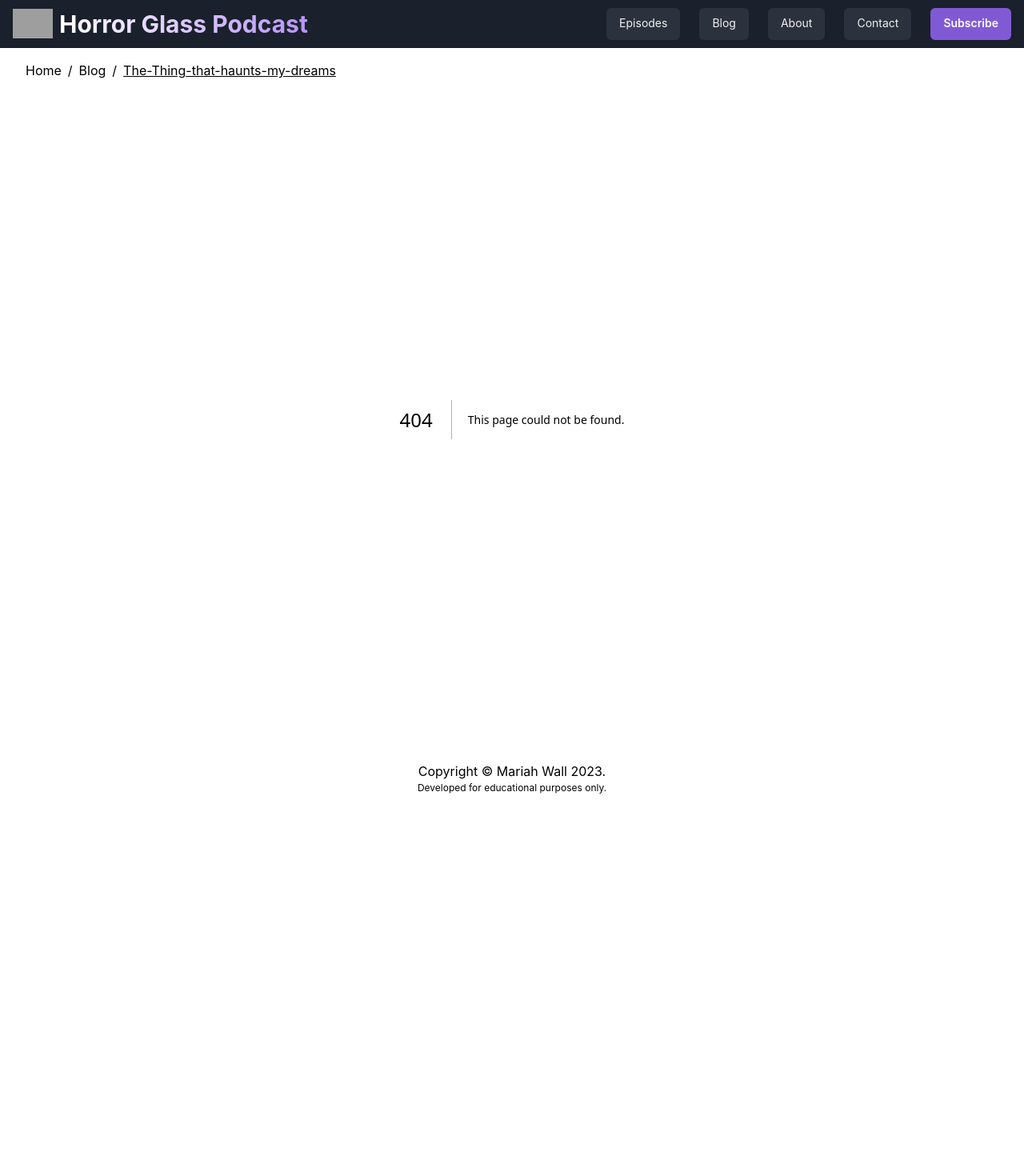
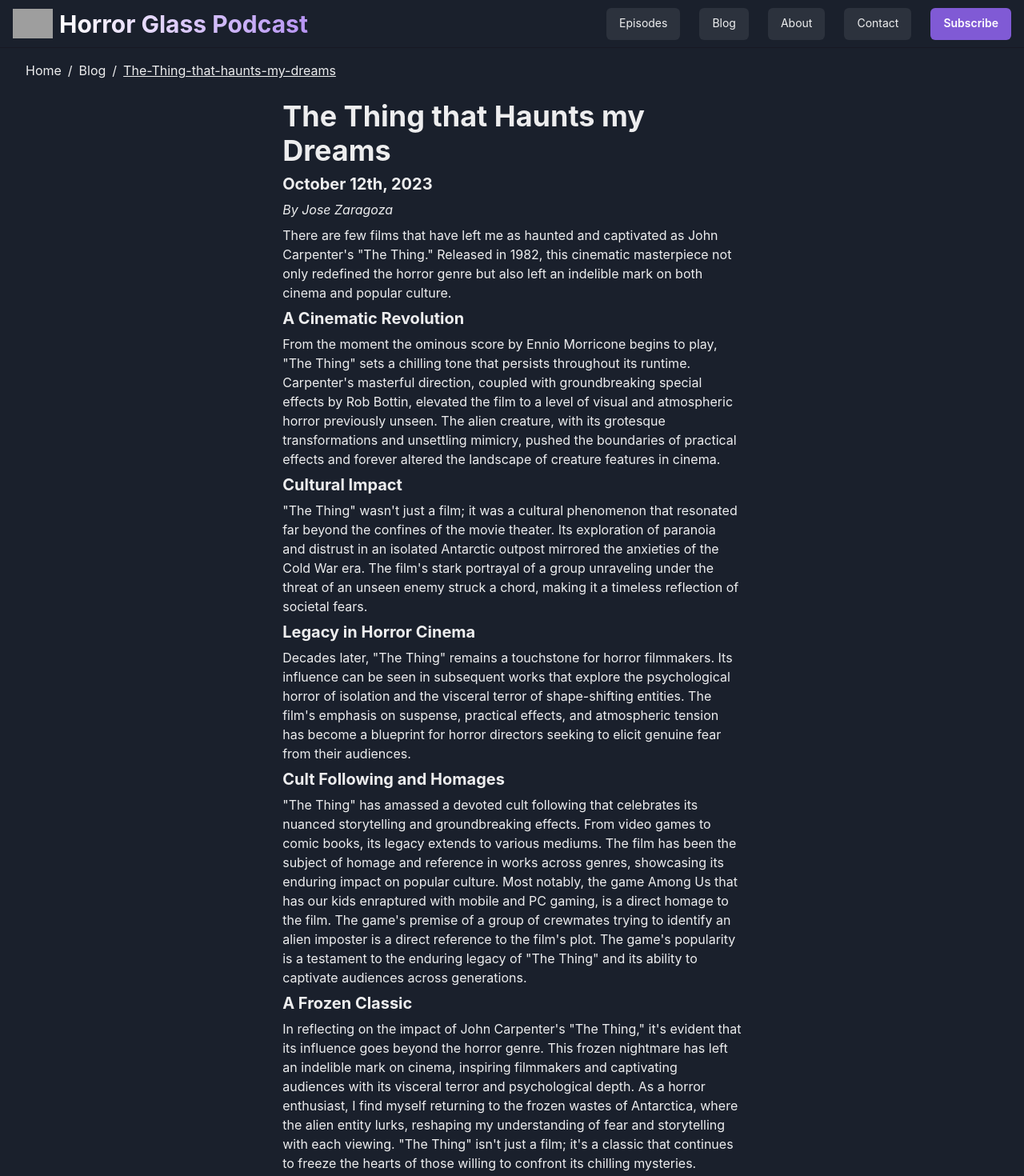
Before and after one commit to mgwall17/podcast-site, a Next.js app: page /Blog/The-Thing-that-haunts-my-dreams in a window 1280 px wide. Before the commit this address had no page. Shown: the top 1470 px of the page at 80% size. Before the commit the page ends 1002 px from the top, so only its background shows below. Built offline with nearby package versions, Linux system fonts and the light colour scheme; grey boxes are pictures that could not be loaded.

Commit message:
added a blog

```diff
--- /dev/null
+++ b/src/pages/Blog/The-Thing-that-haunts-my-dreams.js
@@ -0,0 +1,39 @@
+/* eslint-disable react/no-unescaped-entities */
+"use client";
+import { Container, Heading, Text, Stack } from "@chakra-ui/react";
+export default function Thing() {
+  return (
+    <Container>
+      <Stack>
+        <Heading as="h1">The Thing that Haunts my Dreams</Heading>
+        <Heading size="md" as="h2">October 12th, 2023</Heading>
+        <Text as="i">By Jose Zaragoza</Text>
+        <Text>
+        There are few films that have left me as haunted and captivated as John Carpenter's "The Thing." Released in 1982, this cinematic masterpiece not only redefined the horror genre but also left an indelible mark on both cinema and popular culture.
+        </Text>
+        <Heading size="md" as="h3">A Cinematic Revolution</Heading>
+        <Text>
+        From the moment the ominous score by Ennio Morricone begins to play, "The Thing" sets a chilling tone that persists throughout its runtime. Carpenter's masterful direction, coupled with groundbreaking special effects by Rob Bottin, elevated the film to a level of visual and atmospheric horror previously unseen. The alien creature, with its grotesque transformations and unsettling mimicry, pushed the boundaries of practical effects and forever altered the landscape of creature features in cinema.
+        </Text>
+        <Heading size="md" as="h3">Cultural Impact</Heading>
+        <Text>
+        "The Thing" wasn't just a film; it was a cultural phenomenon that resonated far beyond the confines of the movie theater. Its exploration of paranoia and distrust in an isolated Antarctic outpost mirrored the anxieties of the Cold War era. The film's stark portrayal of a group unraveling under the threat of an unseen enemy struck a chord, making it a timeless reflection of societal fears.
+        </Text>
+        <Heading size="md" as="h3">Legacy in Horror Cinema</Heading>
+        <Text>
+        Decades later, "The Thing" remains a touchstone for horror filmmakers. Its influence can be seen in subsequent works that explore the psychological horror of isolation and the visceral terror of shape-shifting entities. The film's emphasis on suspense, practical effects, and atmospheric tension has become a blueprint for horror directors seeking to elicit genuine fear from their audiences.
+        </Text>
+        <Heading size="md" as="h3">Cult Following and Homages</Heading>
+        <Text>
+        "The Thing" has amassed a devoted cult following that celebrates its nuanced storytelling and groundbreaking effects. From video games to comic books, its legacy extends to various mediums. The film has been the subject of homage and reference in works across genres, showcasing its enduring impact on popular culture.
+
+        Most notably, the game Among Us that has our kids enraptured with mobile and PC gaming, is a direct homage to the film. The game's premise of a group of crewmates trying to identify an alien imposter is a direct reference to the film's plot. The game's popularity is a testament to the enduring legacy of "The Thing" and its ability to captivate audiences across generations.
+        </Text>
+        <Heading size="md" as="h3">A Frozen Classic</Heading>
+        <Text>
+        In reflecting on the impact of John Carpenter's "The Thing," it's evident that its influence goes beyond the horror genre. This frozen nightmare has left an indelible mark on cinema, inspiring filmmakers and captivating audiences with its visceral terror and psychological depth. As a horror enthusiast, I find myself returning to the frozen wastes of Antarctica, where the alien entity lurks, reshaping my understanding of fear and storytelling with each viewing. "The Thing" isn't just a film; it's a classic that continues to freeze the hearts of those willing to confront its chilling mysteries.
+        </Text>
+      </Stack>
+    </Container>
+  );
+}
```
Also changed, not shown: src/pages/Blog.js (+26 -6 lines), src/pages/Blog/Psycho-the-ultimate-classic.js (renamed from src/pages/Blog/Psycho.js, +26 -18 lines), public/HPG_Logo.svg (deleted).
